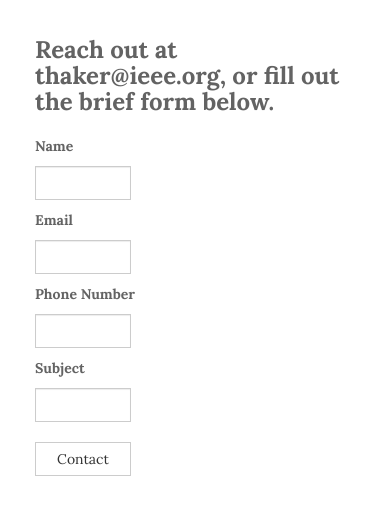
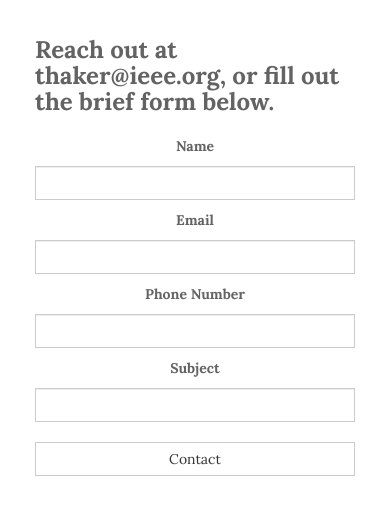
Before and after one commit to kushthaker/psdg, a plain HTML site: page index.html at #/contact in a window 390 px wide. Shown: the part 32-546 px from the top of the page. Drawn offline with Linux system fonts and the light colour scheme.

Commit message:
finalized, no form handling

```diff
--- a/css/styles.css
+++ b/css/styles.css
@@ -98,7 +98,7 @@ p {
 
 .form-control {
     display: block;
-    width: 30%;
+    width: 270px;
     height: 34px;
     padding: 6px 12px;
     font-size: 14px;
@@ -122,7 +122,7 @@ label {
 
 .btn {
     display: inline-block;
-    width: 30%;
+    width: 270px;
     padding: 6px 12px;
     margin-bottom: 0;
     margin-top: 10px;
@@ -213,12 +213,18 @@ label {
         color: #fff;
         background: #636363;
         padding: 5px;
-}
+    }
+
+    #contact-form {
+        text-align: center;
+    }
+
+    .form-control {
+        width: 100%;
+    }
+
+    .btn {
+        width: 100%;
+    }
 
 }
-
-
-
-
-
-}
--- a/partials/contact.html
+++ b/partials/contact.html
@@ -7,6 +7,7 @@
 
 	<h3>Reach out at thaker@ieee.org, or fill out the brief form below.</h3>
 
+	<div id="contact-form">
 		<form class="form-group">
 			<label>Name</label>
 			<input type="name" name="name" ng-model="ctrl.contact.name" class="form-control">
@@ -18,6 +19,7 @@
 			<input type="text" name="subject" ng-model="ctrl.contact.subject" class="form-control">
 			<button class="btn btn-default">Contact</button>
 		</form>
+	</div>
 
 
 </body>
```
Lines whose indentation alone changed are shown as unchanged.
